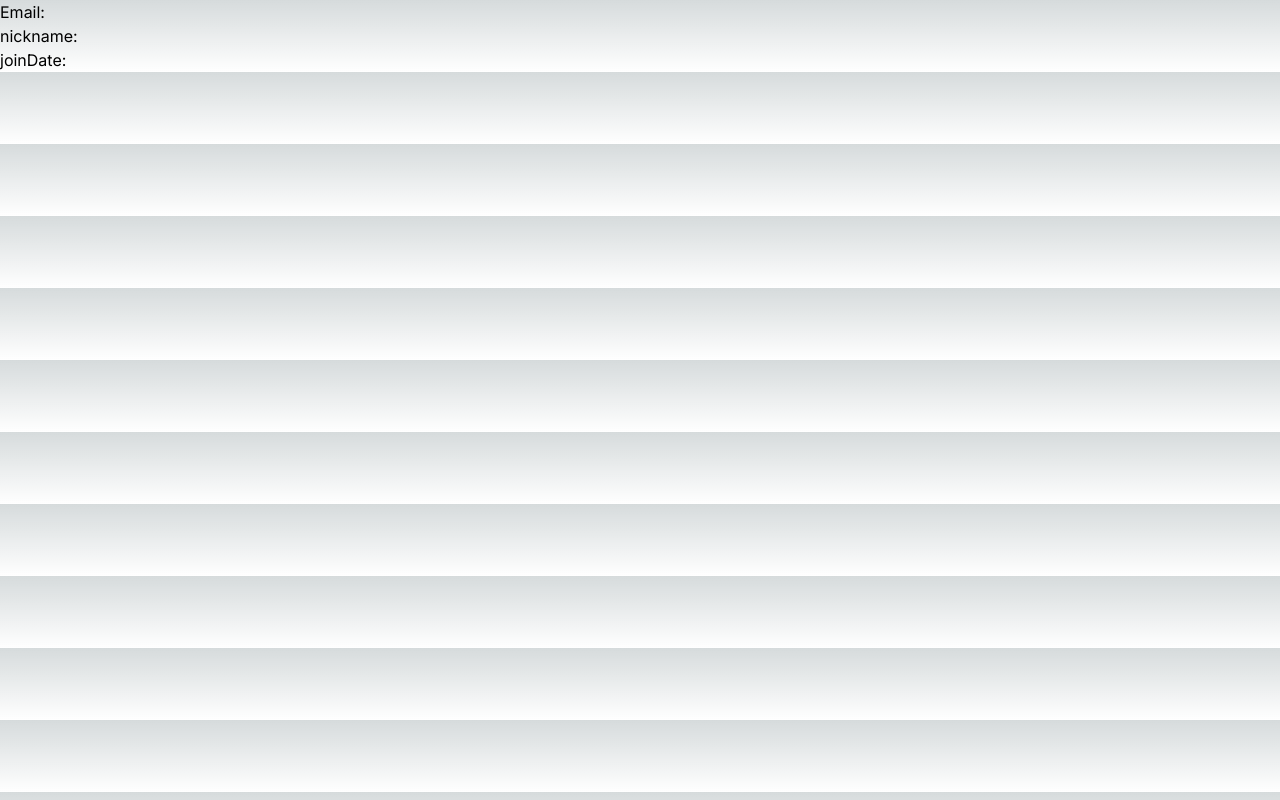
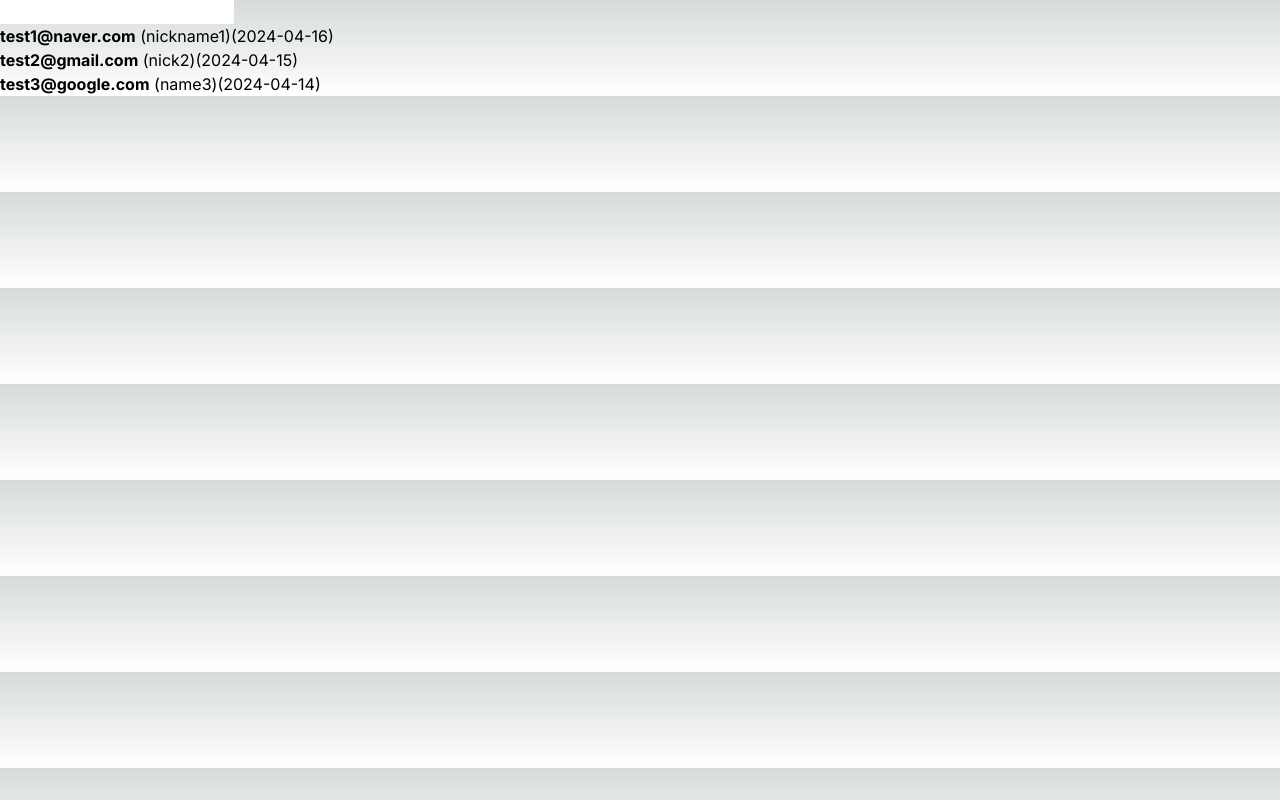
Before and after one commit to InGyu-Moon/react-study, a Next.js app: page / in a window 1280 px wide. Built offline with nearby package versions, Linux system fonts and the light colour scheme; no server answers.

Commit message:
0429 멘토링

```diff
--- a/next.config.mjs
+++ b/next.config.mjs
@@ -1,4 +1,6 @@
 /** @type {import('next').NextConfig} */
-const nextConfig = {};
+const nextConfig = {
+    reactStrictMode: false, //StrictMode
+};
 
 export default nextConfig;
--- /dev/null
+++ b/src/app/components/Users.tsx
@@ -0,0 +1,35 @@
+import React from "react";
+
+import {user} from '../types/user';
+const userArr = [
+    {userEmail:"test1@naver.com",nickname:"nickname1",joinDate:"2024-04-16"},
+    {userEmail:"test2@gmail.com",nickname:"nick2",joinDate:"2024-04-15"},
+    {userEmail:"test3@google.com",nickname:"name3",joinDate:"2024-04-14"}
+];
+interface props{
+    // userEmail:string;
+    // nickname:string;
+    // joinDate:string;
+    user:user;
+}
+function User({ user }:props) {
+    return (
+      <div>
+        <b>{user.userEmail}</b> <span>({user.nickname})</span><span>({user.joinDate})</span>
+      </div>
+    );
+  }
+
+export default function Users(){
+
+    return(
+        <div>
+            <form>
+                <input type="text"></input>
+            </form>
+            {userArr.map(user =>(
+                <User user={user} />
+            ))}
+        </div>
+    )
+}
--- a/src/app/page.tsx
+++ b/src/app/page.tsx
@@ -1,9 +1,9 @@
-import UserInfo from "./components/UserInfo";
+import User from "./components/Users";
 
 export default function Home() {
   return (
     <div>
-      <UserInfo />
+      <User />
     </div>
   );
 }
--- a/src/app/types/user.ts
+++ b/src/app/types/user.ts
@@ -1,7 +1,7 @@
 export interface user{
-    _id:string,
+    // _id:string,
     userEmail:string,
-    password:string,
+    // password:string,
     nickname:string,
     joinDate:string
 }
```
